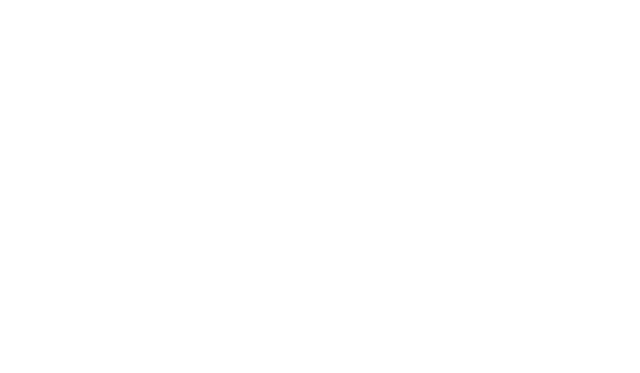
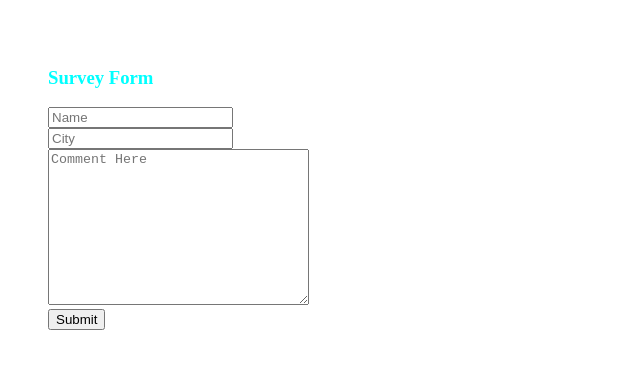
Before and after one commit to silviatofana/https-github.com-MarwaMasese-Sylvia-and-Cornelius, a plain HTML site: page index.html in a window 1280 px wide. Shown: the whole page, without its empty margins (0-640 px from the left). Drawn offline with Linux system fonts and the light colour scheme.

Commit message:
Sylvia and Cornelius

```diff
--- a/index.html
+++ b/index.html
@@ -4,9 +4,24 @@
     <meta charset="UTF-8">
     <meta http-equiv="X-UA-Compatible" content="IE=edge">
     <meta name="viewport" content="width=device-width, initial-scale=1.0">
-    <title>Sylvia and Cornelius</title>
+    <link rel="stylesheet" href="style.css">
+    <title>Survey S & C </title>
 </head>
 <body>
+    <div class="form-section ">
+        <div class="form-content ">
+            <h3>Survey Form</h3>
+            <form action="">
+                <div class="form-field"></div>
+                <input placeholder="Name"> <br>
+                <input type="text" placeholder="City "> <br>
+                <textarea name="" id="" cols="30" rows="10" placeholder="Comment Here "></textarea><br>
 
+                <button>Submit</button>
+            </form>
+
+        </div>
+
+    </div>
 </body>
 </html>
--- a/style.css
+++ b/style.css
@@ -0,0 +1,17 @@
+.form-section{
+    display: flex;
+    align-items: center;
+    margin: auto;
+    padding: 20px;
+    padding-bottom: 20px;
+}
+
+.form-content{
+    display: flex;
+    flex-direction: column;
+    padding: 20px;
+}
+
+h3{
+    color: aqua;
+}
```
